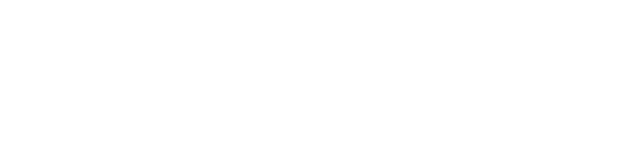
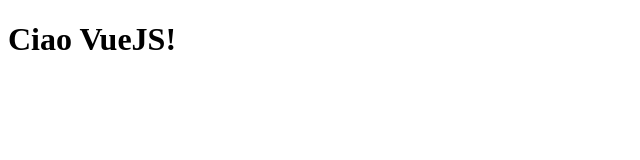
Before and after one commit to SimoneVilardo/vue-hello, a plain HTML site: page index.html in a window 1280 px wide. Shown: the whole page, without its empty margins (0-640 px from the left). Drawn offline with nearby package versions, Linux system fonts and the light colour scheme.

Commit message:
Esercizio base terminato

```diff
--- a/index.html
+++ b/index.html
@@ -4,9 +4,12 @@
     <meta charset="UTF-8">
     <meta http-equiv="X-UA-Compatible" content="IE=edge">
     <meta name="viewport" content="width=device-width, initial-scale=1.0">
-    <title>Document</title>
+    <title>Vue Hello</title>
 </head>
 <body>
+    <div id="esercizio">
+        <div v-html="ciao"></div>
+    </div>
 
     <script src="https://unpkg.com/vue@3/dist/vue.global.js"></script>
     <script text="text/javascript" src="./js/script.js"></script>
--- a/js/script.js
+++ b/js/script.js
@@ -0,0 +1,9 @@
+const { createApp } = Vue;
+
+createApp({
+    data() {
+        return {
+           ciao : '<h1>Ciao VueJS!</h1>'
+        }
+    }
+}).mount('#esercizio')
```
Also changed, not shown: 1 other file.
